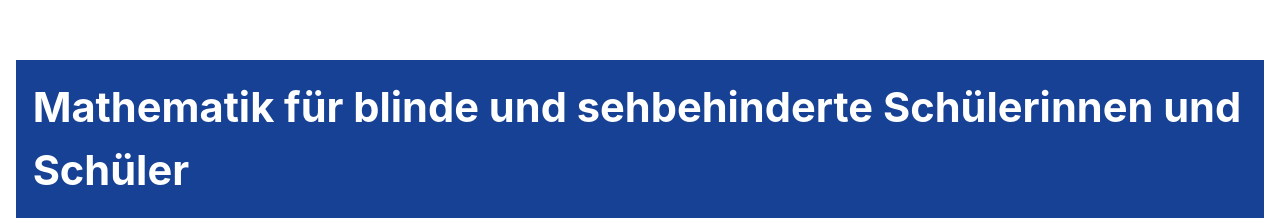
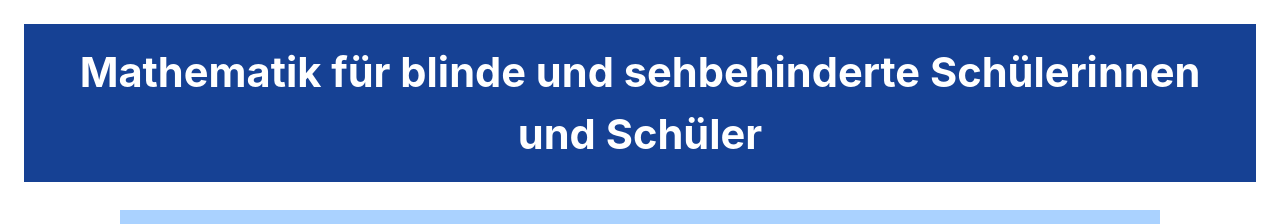
Before and after one commit to b-g-h/b-g-h.github.io, a plain HTML site: page index.html in a window 1280 px wide. Shown: the top 224 px of the page. Drawn offline with nearby package versions, Linux system fonts and the light colour scheme; some packages are replaced by stand-ins of ours.

Commit message:
Update style.css

```diff
--- a/style.css
+++ b/style.css
@@ -2,18 +2,18 @@ body {
     font-family: -apple-system, BlinkMacSystemFont, "Segoe UI", "Roboto", "Oxygen", "Ubuntu", "Cantarell", "Fira Sans", "Droid Sans", "Helvetica Neue", sans-serif;
     font-size: calc(0.8em + 1vmin);
     line-height: calc(1.1em + 1vmin);
-    margin: 2vmin 0 2vmin 0;
     padding: 2vmin 2vmin 2vmin 2vmin;
     max-width: 120em;
 }
 header {
   margin-top: 0px;
-
+  text-align: center;
 }
 
 h1 {
   background-color: rgb(22, 65, 148);
   line-height: 1.5;
+  margin-top:0;
   padding: 0.4em;
   color: white;
 }
```
